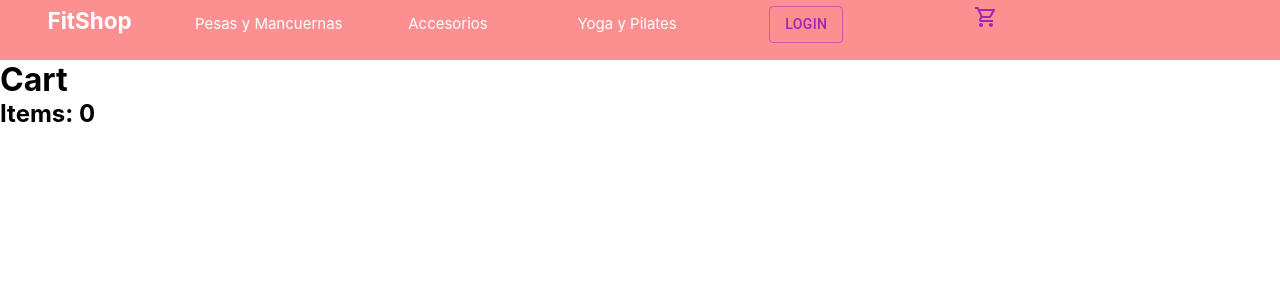
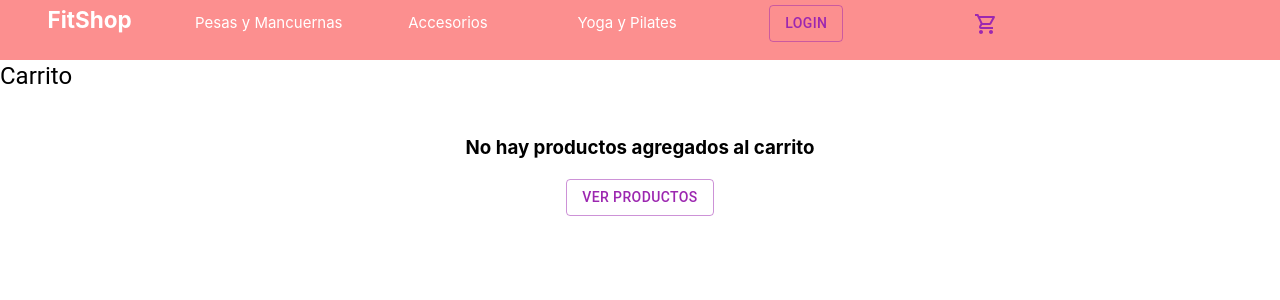
Before and after one commit to pmojeda/FitShopOjeda, a React (Create React App) app: page /cart in a window 1280 px wide. Shown: the top 300 px of the page. Built offline with nearby package versions, Linux system fonts and the light colour scheme.

Commit message:
Desafío Cart View

```diff
--- a/src/components/Cart.jsx
+++ b/src/components/Cart.jsx
@@ -1,14 +1,96 @@
 import React, {useContext} from 'react';
 import {contexto} from "../context/CartContext";
+import { Link } from 'react-router-dom';
+import Table from '@mui/material/Table';
+import TableBody from '@mui/material/TableBody';
+import TableCell from '@mui/material/TableCell';
+import TableContainer from '@mui/material/TableContainer';
+import TableHead from '@mui/material/TableHead';
+import TableRow from '@mui/material/TableRow';
+import Paper from '@mui/material/Paper';
+import {Box} from '@mui/system';
+import { IconButton, Button } from '@mui/material';
+import DeleteIcon from '@mui/icons-material/Delete';
+import Typography from '@mui/material/Typography';
 
 export const Cart = () => {
-    const {items} = useContext(contexto);
+    const {items, removeItem, clear} = useContext(contexto);
+
+    const totalCarrito = () => {
+        let total = 0;
+
+        items.forEach(item => {
+            total += (item.quantity * item.price);
+        });
+
+        return total;
+    }
 
     return (
-            <>
-                <h1> Cart</h1>
-                <h2>Items: {items.length}</h2>
-            </>
-    )
+        <>
+            <Typography variant="h5">
+                Carrito
+            </Typography>
+            <br></br>
 
+            {items.length === 0
+                ?
+                    <Box sx={{margin: 3, textAlign: 'center'}}>
+                        <h3>No hay productos agregados al carrito</h3>
+                        <br/>
+                        <Link to="/" style={{ textDecoration: 'none' }}>
+                            <Button variant="outlined" color="secondary">Ver Productos</Button>
+                        </Link>
+                    </Box>
+                :
+                <>
+                    <Box sx={{boxShadow: 1, margin: 5}} >
+                        <TableContainer component={Paper}>
+                            <Table sx={{ minWidth: 500 }} aria-label="simple table">
+                                <TableHead>
+                                    <TableRow >
+                                        <TableCell>Producto</TableCell>
+                                        <TableCell align="right">Cantidad</TableCell>
+                                        <TableCell align="right">Precio</TableCell>
+                                        <TableCell align="right">Subtotal</TableCell>
+                                        <TableCell align="right"></TableCell>
+                                    </TableRow>
+                                </TableHead>
+
+                                <TableBody>
+                                    {items.map((item) => (
+                                        <TableRow
+                                        key={item.id}
+                                        sx={{ '&:last-child td, &:last-child th': { border: 0 } }}
+                                        >
+                                            <TableCell component="th" scope="row">
+                                                {item.title}
+                                            </TableCell>
+                                            <TableCell align="right">{item.quantity}</TableCell>
+                                            <TableCell align="right">{item.price}</TableCell>
+                                            <TableCell align="right">{(item.quantity * item.price)}</TableCell>
+                                            <TableCell align="right">
+                                                <IconButton onClick={() => {removeItem(item.id)}}>
+                                                    <DeleteIcon/>
+                                                </IconButton>
+                                            </TableCell>
+                                        </TableRow>
+                                    ))}
+
+                                    <TableRow>
+                                        <TableCell colSpan={3}>Total</TableCell>
+                                        <TableCell align="right">{totalCarrito()}</TableCell>
+                                    </TableRow>
+                                </TableBody>
+                            </Table>
+                        </TableContainer>
+                    </Box>
+
+                    <Box sx={{margin: 3, textAlign: 'center'}}>
+                        <Button variant="outlined" color="secondary" onClick={() => clear()}>Vaciar Carrito</Button>
+                    </Box>
+                </>
+            }
+        </>
+      );
 }
--- a/src/components/CartWidget.jsx
+++ b/src/components/CartWidget.jsx
@@ -1,10 +1,29 @@
-import React from "react";
+import React, {useContext} from "react";
 import ShoppingCartIcon from '@mui/icons-material/ShoppingCartOutlined';
+import Badge from '@mui/material/Badge';
+import {contexto} from "../context/CartContext";
 
 const CartWidget = () => {
+    const {items} = useContext(contexto);
+
+    const totalProducts = () => {
+        let total = 0;
+
+        items.forEach(item => {
+            total += (item.quantity);
+        });
+
+        console.log("cant:");
+        console.log(total);
+
+        return total;
+    }
+
     return (
         <>
-            <ShoppingCartIcon color="secondary" fontSize="medium" />
+            <Badge badgeContent={totalProducts()} color="error">
+                <ShoppingCartIcon color="secondary" fontSize="medium" />
+            </Badge>
         </>
     )
 }
--- a/src/containers/ItemListContainer.jsx
+++ b/src/containers/ItemListContainer.jsx
@@ -32,7 +32,7 @@
 
     return (
         <>
-            <Typography component="div" variant="h5">
+            <Typography variant="h5">
                 {greeting}
             </Typography>
 
```
